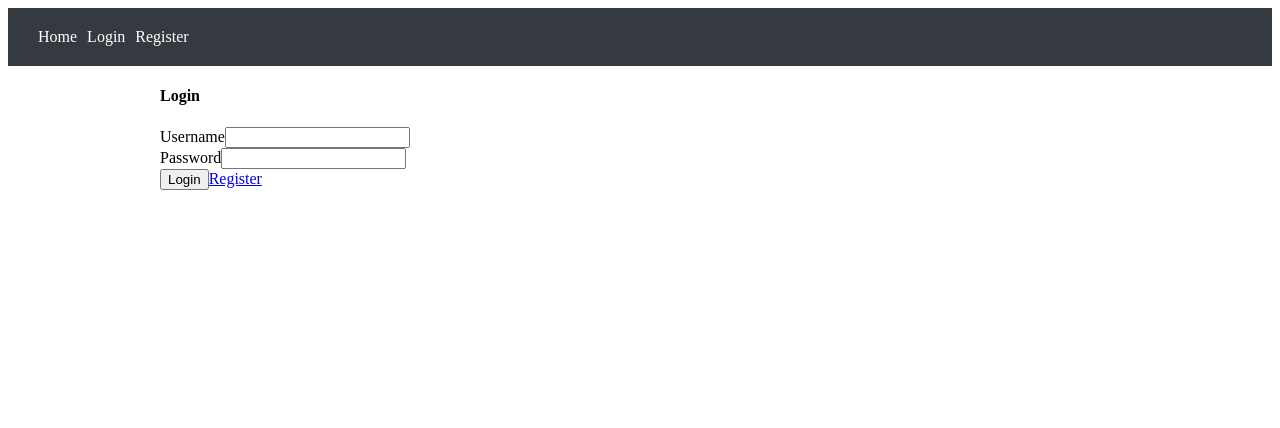
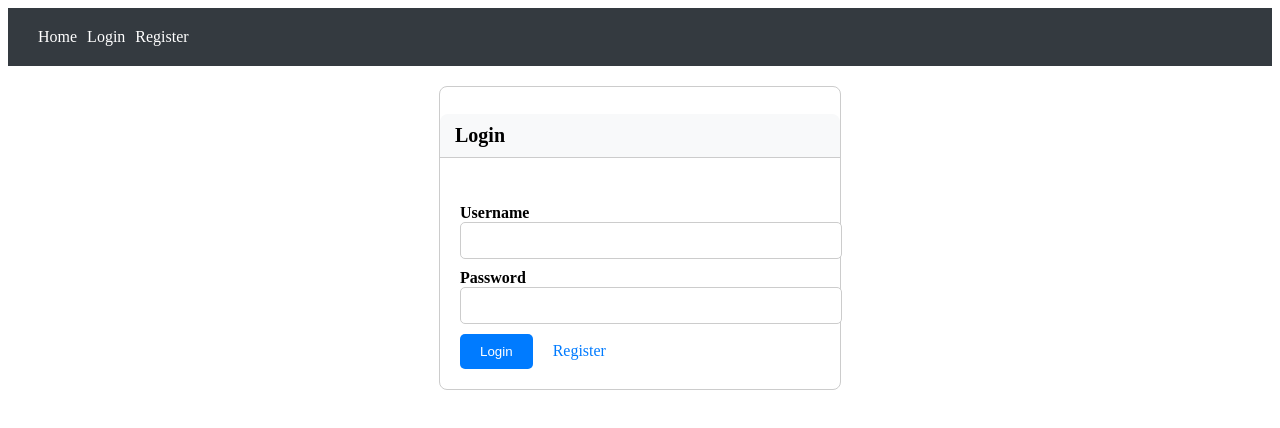
Before and after one commit to Vikash8460/angular-17-tutorial-master, an Angular app in the folder part-3/: page /account/login in a window 1280 px wide. Shown: the top 428 px of the page. Built offline with nearby package versions, Linux system fonts and the light colour scheme.

Commit message:
write the code in login.component.css.

```diff
--- a/part-3/src/app/account/login/login.component.css
+++ b/part-3/src/app/account/login/login.component.css
@@ -0,0 +1,75 @@
+.container {
+    display: flex;
+    justify-content: center;
+    align-items: center;
+  }
+
+  .card {
+    width: 100%;
+    max-width: 400px;
+    border: 1px solid #ccc;
+    border-radius: 8px;
+  }
+
+  .card-header {
+    background-color: #f8f9fa;
+    border-bottom: 1px solid #ccc;
+    border-radius: 8px 8px 0 0;
+    padding: 10px 15px;
+    font-size: 1.25rem;
+  }
+
+  .card-body {
+    padding: 20px;
+  }
+
+  .form-label {
+    font-weight: bold;
+  }
+
+  .form-control {
+    width: 100%;
+    padding: 10px;
+    border: 1px solid #ccc;
+    border-radius: 5px;
+    margin-bottom: 10px;
+  }
+
+  .btn {
+    cursor: pointer;
+    border-radius: 5px;
+    padding: 10px 20px;
+    text-decoration: none;
+  }
+
+  .btn-primary {
+    background-color: #007bff;
+    color: #fff;
+    border: none;
+  }
+
+  .btn-link {
+    color: #007bff;
+    text-decoration: none;
+  }
+
+  .btn-primary:hover,
+  .btn-link:hover {
+    opacity: 0.8;
+  }
+
+  .spinner-border {
+    width: 1.5rem;
+    height: 1.5rem;
+    animation: spin 0.8s linear infinite;
+    display: none; /* hide spinner by default */
+  }
+
+  @keyframes spin {
+    0% {
+      transform: rotate(0deg);
+    }
+    100% {
+      transform: rotate(360deg);
+    }
+  }
```
